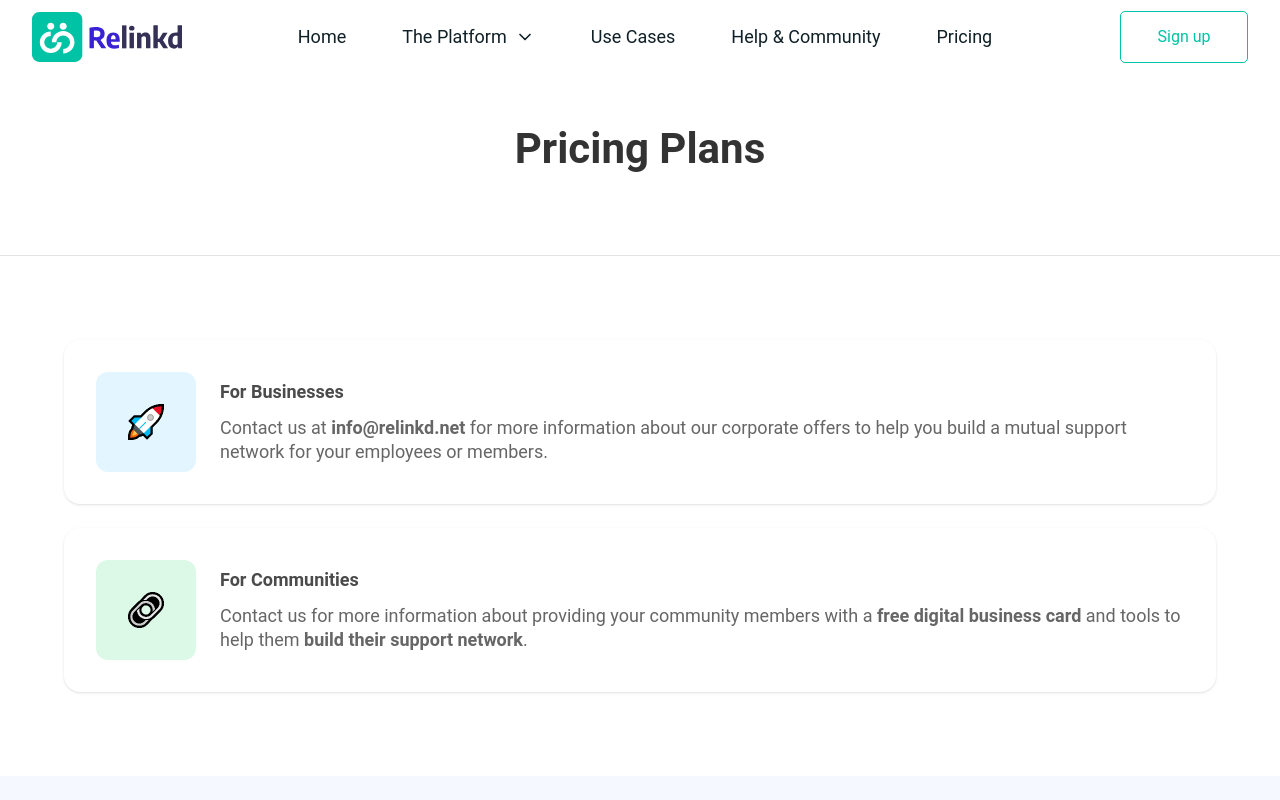
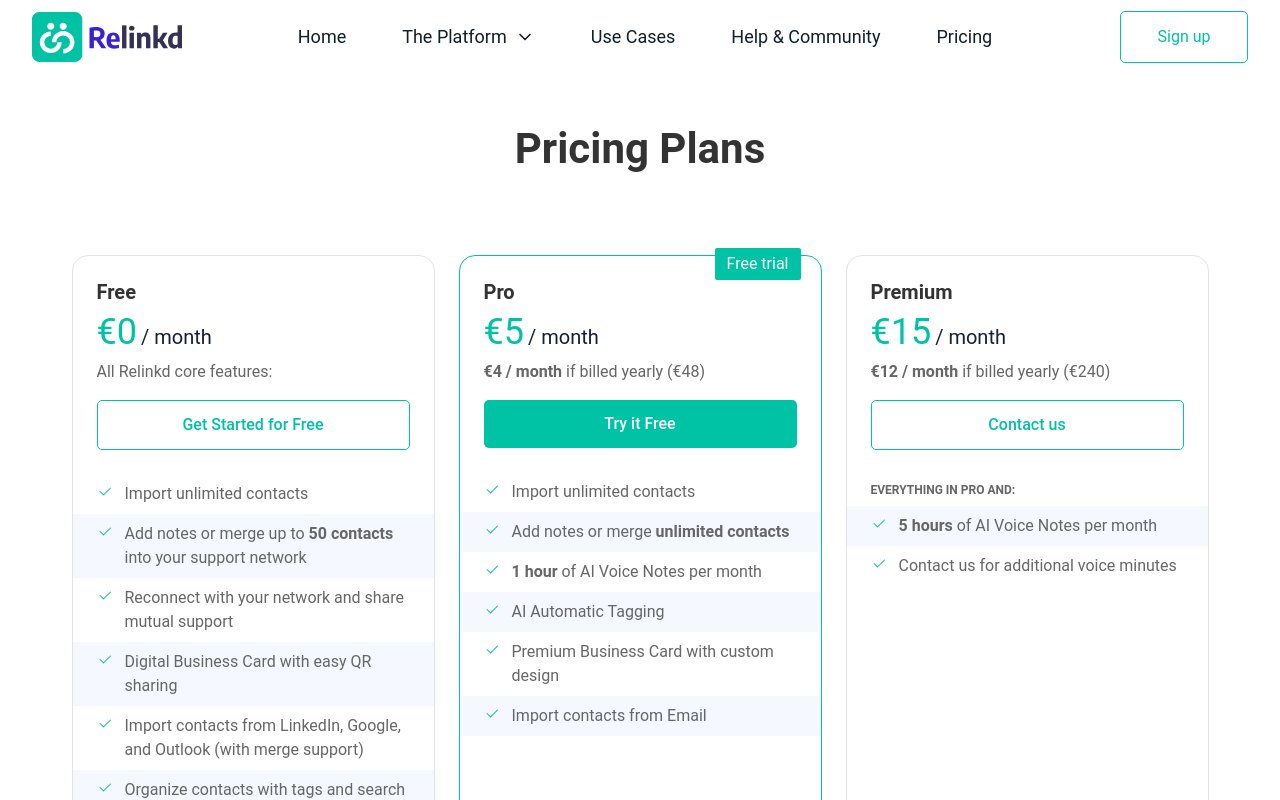
Before and after one commit to EvdokiyaDanova/relinkd-clone, a React (Vite) app: page /pricing in a window 1280 px wide. Shown: the top 800 px of the page. Built offline with nearby package versions, Linux system fonts and the light colour scheme.

Commit message:
Pricing page and compopnet

```diff
--- /dev/null
+++ b/src/components/PricingPlans.jsx
@@ -0,0 +1,159 @@
+import React from 'react';
+import { LINKS } from '../constants/links';
+
+const PricingPlans = () => {
+  const plans = [
+    {
+      name: 'Free',
+      price: '€0',
+      period: '/ month',
+      subtitle: 'All Relinkd core features:',
+      buttonText: 'Get Started for Free',
+      buttonStyle: 'outline',
+      features: [
+        'Import unlimited contacts',
+        'Add notes or merge up to <b>50 contacts</b> into your support network',
+        'Reconnect with your network and share mutual support',
+        'Digital Business Card with easy QR sharing',
+        'Import contacts from LinkedIn, Google, and Outlook (with merge support)',
+        'Organize contacts with tags and search',
+        'Track relationships with notes and reminders'
+      ],
+      highlighted: false
+    },
+    {
+      name: 'Pro',
+      price: '€5',
+      period: '/ month',
+              subtitle: '<b>€4 / month</b> if billed yearly (€48)',
+      buttonText: 'Try it Free',
+      buttonStyle: 'primary',
+      features: [
+        'Import unlimited contacts',
+        'Add notes or merge <b>unlimited contacts</b>',
+        '<b>1 hour</b> of AI Voice Notes per month',
+        'AI Automatic Tagging',
+        'Premium Business Card with custom design',
+        'Import contacts from Email'
+      ],
+      highlighted: true,
+      badge: 'Free trial'
+    },
+    {
+      name: 'Premium',
+      price: '€15',
+      period: '/ month',
+              subtitle: '<b>€12 / month</b> if billed yearly (€240)',
+      buttonText: 'Contact us',
+      buttonStyle: 'outline',
+      features: [
+        { text: 'EVERYTHING IN PRO AND:', noCheck: true },
+        '<b>5 hours</b> of AI Voice Notes per month',
+        'Contact us for additional voice minutes'
+      ],
+      highlighted: false
+    }
+  ];
+
+  return (
+    <section className="w-full pb-16 px-4">
+      <div className="max-w-7xl mx-auto">
+        <div className="flex flex-wrap justify-center gap-6 items-stretch">
+          {plans.map((plan, index) => (
+            <div
+              key={index}
+              className={`relative w-full max-w-[363px] bg-white border flex flex-col justify-start items-start pt-6 rounded-2xl ${
+                plan.highlighted ? 'border-relinkd-green' : 'border-borderGrey'
+              }`}
+            >
+              {/* Free Trial Badge */}
+              {plan.badge && (
+                <div className="absolute -top-2 right-5 bg-relinkd-green text-white px-3 py-1 text-base rounded-sm">
+                  {plan.badge}
+                </div>
+              )}
+
+              {/* Header */}
+              <div className="w-full px-6 pb-6">
+                <h3 className="text-sectionTitle text-siteText mb-2">
+                  {plan.name}
+                </h3>
+
+                <div className="flex items-baseline gap-1 mb-2">
+                  <span className="text-relinkd-green font-normal text-4xl">
+                    {plan.price}
+                  </span>
+                  <span className="text-sectionTitle text-headerText font-normal">
+                    {plan.period}
+                  </span>
+                </div>
+
+                {plan.subtitle && (
+                  <p
+                    className="text-secondaryText mb-4 text-base"
+                    dangerouslySetInnerHTML={{ __html: plan.subtitle }}
+                  />
+                )}
+
+                {/* Button */}
+                <button
+                  className={`w-full py-3 px-4 rounded-[5px] font-medium transition-all btn-hover-lift ${
+                    plan.buttonStyle === 'primary'
+                      ? 'bg-relinkd-green text-white'
+                      : 'bg-transparent text-relinkd-green border border-relinkd-green'
+                  }`}
+                  onClick={() => {
+                    if (plan.buttonText === 'Contact us') {
+                      window.open('mailto:info@relinkd.net?subject=webflow%20site', '_blank');
+                    } else if (plan.buttonText === 'Get Started for Free' || plan.buttonText === 'Try it Free') {
+                      window.open(LINKS.GET_STARTED, '_blank');
+                    }
+                  }}
+                >
+                  {plan.buttonText}
+                </button>
+              </div>
+
+              {/* Features */}
+              <div className="w-full px-6 pb-6 flex-1">
+                <ul>
+                  {plan.features.map((feature, featureIndex) => {
+                    const isSpecialHeader = typeof feature === 'object' && feature.noCheck;
+                    const featureText = isSpecialHeader ? feature.text : feature;
+
+                    return (
+                      <li
+                        key={featureIndex}
+                        className="flex items-start gap-3 py-2 px-6 -mx-6"
+                        style={{
+                          backgroundColor: featureIndex % 2 === 1 ? '#f5f9ff' : 'transparent'
+                        }}
+                      >
+                        {!isSpecialHeader && (
+                          <div className="w-4 h-4 mt-0.5 flex-shrink-0">
+                            <svg viewBox="0 0 16 16" className="w-4 h-4 text-relinkd-green">
+                              <path
+                                fill="currentColor"
+                                d="M13.854 3.646a.5.5 0 0 1 0 .708l-7 7a.5.5 0 0 1-.708 0l-3.5-3.5a.5.5 0 1 1 .708-.708L6.5 10.293l6.646-6.647a.5.5 0 0 1 .708 0z"
+                              />
+                            </svg>
+                          </div>
+                        )}
+                        <span
+                          className={`text-secondaryText ${isSpecialHeader ? 'font-semibold text-xs' : 'text-base'}`}
+                          dangerouslySetInnerHTML={{ __html: featureText }}
+                        />
+                      </li>
+                    );
+                  })}
+                </ul>
+              </div>
+            </div>
+          ))}
+        </div>
+      </div>
+    </section>
+  );
+};
+
+export default PricingPlans;
--- a/src/components/SectionCards.jsx
+++ b/src/components/SectionCards.jsx
@@ -13,7 +13,7 @@ const SectionCards = ({ title, subtitle, cards, titleBelow, cardMaxWidth, cardLa
   const maxWidth = cardMaxWidth || 368;
   const isRow = cardLayout === 'row';
   return (
-    <section className="w-full flex flex-col items-center py-12 px-2">
+    <section className="w-full flex flex-col items-center pt-6 pb-6 px-2">
       {title && (
         <h2 className="text-h2 text-siteText font-bold text-center" dangerouslySetInnerHTML={{ __html: title }} />
       )}
--- a/src/pages/Pricing.jsx
+++ b/src/pages/Pricing.jsx
@@ -1,5 +1,6 @@
 import HeroSection from '../components/HeroSection';
 import SectionCards from '../components/SectionCards';
+import PricingPlans from '../components/PricingPlans';
 import Card1 from '../assets/images/sectionCards/pricing-card-1.png';
 import Card2 from '../assets/images/sectionCards/pricing-card-2.png';
 
@@ -10,6 +11,8 @@ export default function Pricing() {
         title="Pricing Plans"
         showViberLink={false}
       />
+
+      <PricingPlans />
 
       <div className="w-full border-t border-borderGrey"></div>
 
```
